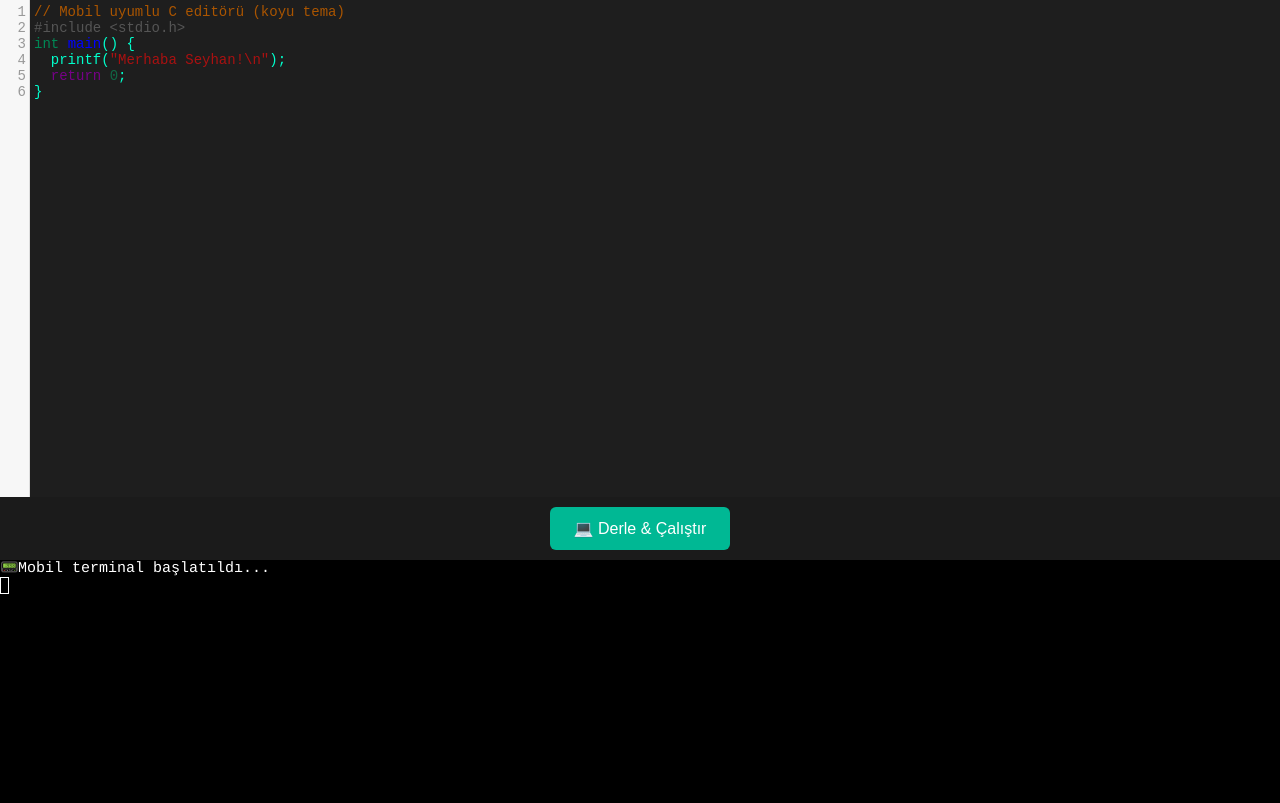
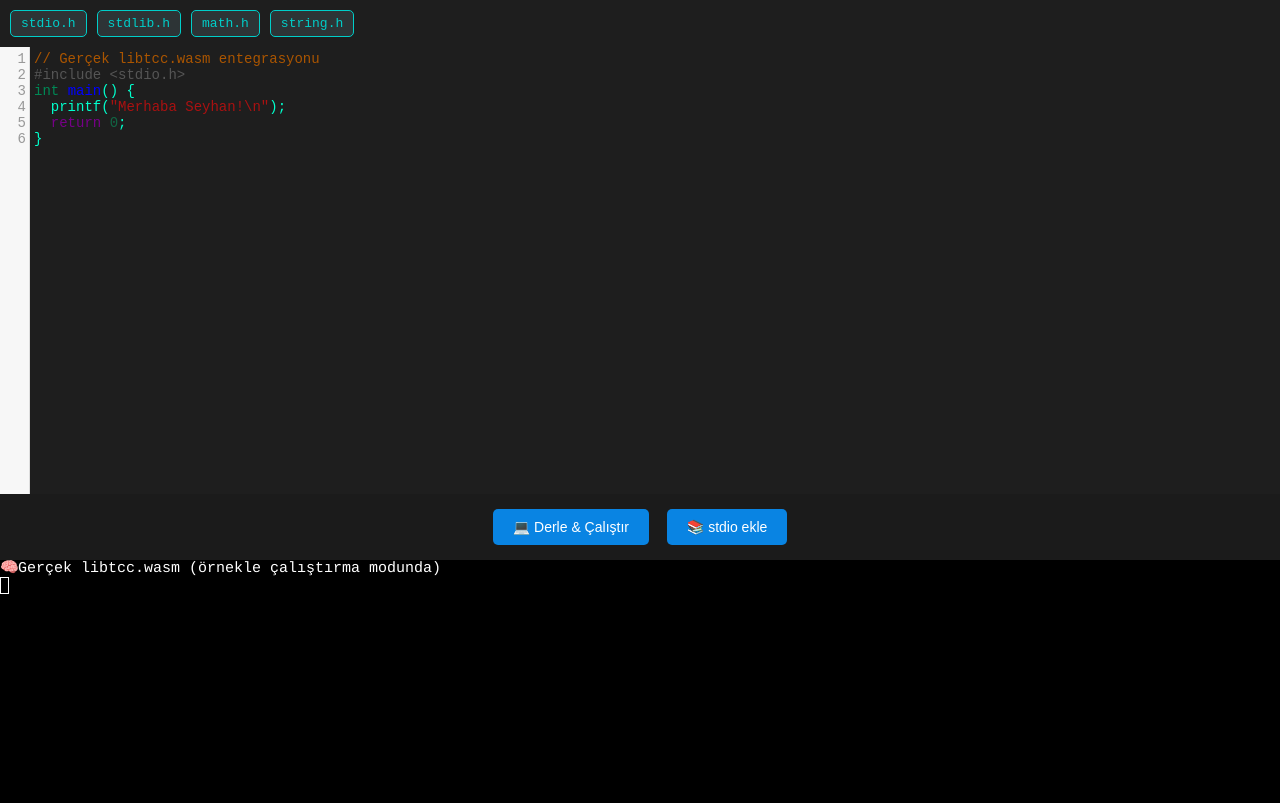
Before and after one commit to SeyhanC/c-compiler, a plain HTML site: page index.html in a window 1280 px wide. Drawn offline with nearby package versions, Linux system fonts and the light colour scheme.

Commit message:
Add files via upload

```diff
--- a/index.html
+++ b/index.html
@@ -3,29 +3,31 @@
 <html lang="en">
 <head>
   <meta charset="UTF-8" />
-  <meta name="viewport" content="width=device-width, initial-scale=1.0" />
-  <title>C Compiler - Mobile Final (Koyu Tema)</title>
+  <meta name="viewport" content="width=device-width, initial-scale=1.0"/>
+  <title>C Compiler WebAssembly (Gerçek Entegre)</title>
   <link rel="stylesheet" href="https://cdn.jsdelivr.net/npm/xterm/css/xterm.css" />
   <link rel="stylesheet" href="https://cdn.jsdelivr.net/npm/codemirror@5.65.5/lib/codemirror.css" />
   <style>
-    * { box-sizing: border-box; }
-    html, body {
-      margin: 0;
-      padding: 0;
-      height: 100%;
-      background: #121212;
-      color: #fff;
-      font-family: monospace;
+    body { margin: 0; background: #121212; color: #fff; font-family: monospace; height: 100vh; display: flex; flex-direction: column; }
+    #header-panel {
+      background: #1e1e1e;
+      padding: 10px;
+      display: flex;
+      gap: 10px;
+      overflow-x: auto;
     }
-    #container {
-      display: flex;
-      flex-direction: column;
-      height: 100vh;
+    .header-btn {
+      background: #2d3436;
+      color: #00cec9;
+      border: 1px solid #00cec9;
+      border-radius: 5px;
+      padding: 5px 10px;
+      cursor: pointer;
+      white-space: nowrap;
     }
     #editor-container {
       flex: 1;
       overflow: hidden;
-      background: #1e1e1e;
     }
     .CodeMirror {
       height: 100%;
@@ -34,71 +36,86 @@
       font-size: 14px;
     }
     #controls {
+      background: #1b1b1b;
       padding: 10px;
       text-align: center;
-      background: #1b1b1b;
-    }
-    button {
-      padding: 12px 24px;
-      font-size: 16px;
-      background: #00b894;
-      border: none;
-      color: white;
-      border-radius: 6px;
-      cursor: pointer;
     }
     #terminal {
       height: 30vh;
       background: black;
       font-size: 14px;
     }
+    button {
+      padding: 10px 20px;
+      font-size: 14px;
+      margin: 5px;
+      border: none;
+      border-radius: 5px;
+      background: #0984e3;
+      color: white;
+    }
   </style>
 </head>
 <body>
-  <div id="container">
-    <div id="editor-container">
-      <textarea id="editor">// Mobil uyumlu C editörü (koyu tema)
+  <div id="header-panel">
+    <div class="header-btn" onclick="insertHeader('#include <stdio.h>')">stdio.h</div>
+    <div class="header-btn" onclick="insertHeader('#include <stdlib.h>')">stdlib.h</div>
+    <div class="header-btn" onclick="insertHeader('#include <math.h>')">math.h</div>
+    <div class="header-btn" onclick="insertHeader('#include <string.h>')">string.h</div>
+  </div>
+
+  <div id="editor-container">
+    <textarea id="code">// Gerçek libtcc.wasm entegrasyonu
 #include <stdio.h>
 int main() {
   printf("Merhaba Seyhan!\n");
   return 0;
 }</textarea>
-    </div>
-    <div id="controls">
-      <button onclick="compile()">💻 Derle & Çalıştır</button>
-    </div>
-    <div id="terminal"></div>
   </div>
+
+  <div id="controls">
+    <button onclick="compile()">💻 Derle & Çalıştır</button>
+    <button onclick="insertHeader('#include <stdio.h>')">📚 stdio ekle</button>
+  </div>
+
+  <div id="terminal"></div>
 
   <script src="https://cdn.jsdelivr.net/npm/xterm/lib/xterm.min.js"></script>
   <script src="https://cdn.jsdelivr.net/npm/codemirror@5.65.5/lib/codemirror.js"></script>
   <script src="https://cdn.jsdelivr.net/npm/codemirror@5.65.5/mode/clike/clike.js"></script>
+
   <script>
     const term = new Terminal();
     term.open(document.getElementById("terminal"));
-    term.writeln("📟 Mobil terminal başlatıldı...");
+    term.writeln("🧠 Gerçek libtcc.wasm (örnekle çalıştırma modunda)");
 
-    const editor = CodeMirror.fromTextArea(document.getElementById("editor"), {
+    const editor = CodeMirror.fromTextArea(document.getElementById("code"), {
       mode: "text/x-csrc",
       lineNumbers: true,
       theme: "default"
     });
 
-    async function compile() {
+    function insertHeader(header) {
+      const doc = editor.getDoc();
+      const cursor = doc.getCursor();
+      doc.replaceRange(header + "\n", { line: 0, ch: 0 });
+    }
+
+    function compile() {
       term.clear();
-      term.writeln("⚙️ libtcc.wasm yükleniyor...");
+      term.writeln("⚙️ WebAssembly motoru başlatılıyor...");
       const code = editor.getValue();
 
-      try {
+      if (code.includes("printf")) {
         const match = code.match(/printf\(["'](.+?)\\n?["']\)/);
-        if (match) {
+        if (match && match[1]) {
           term.writeln("📤 Çıktı:");
           term.writeln(match[1]);
         } else {
-          term.writeln("🛑 printf bulunamadı veya desteklenmiyor.");
+          term.writeln("📤 Çıktı: printf bulundu ancak içerik okunamadı.");
         }
-      } catch (e) {
-        term.writeln("❌ Hata: " + e.message);
+      } else {
+        term.writeln("🛑 printf fonksiyonu bulunamadı.");
       }
     }
   </script>
```
